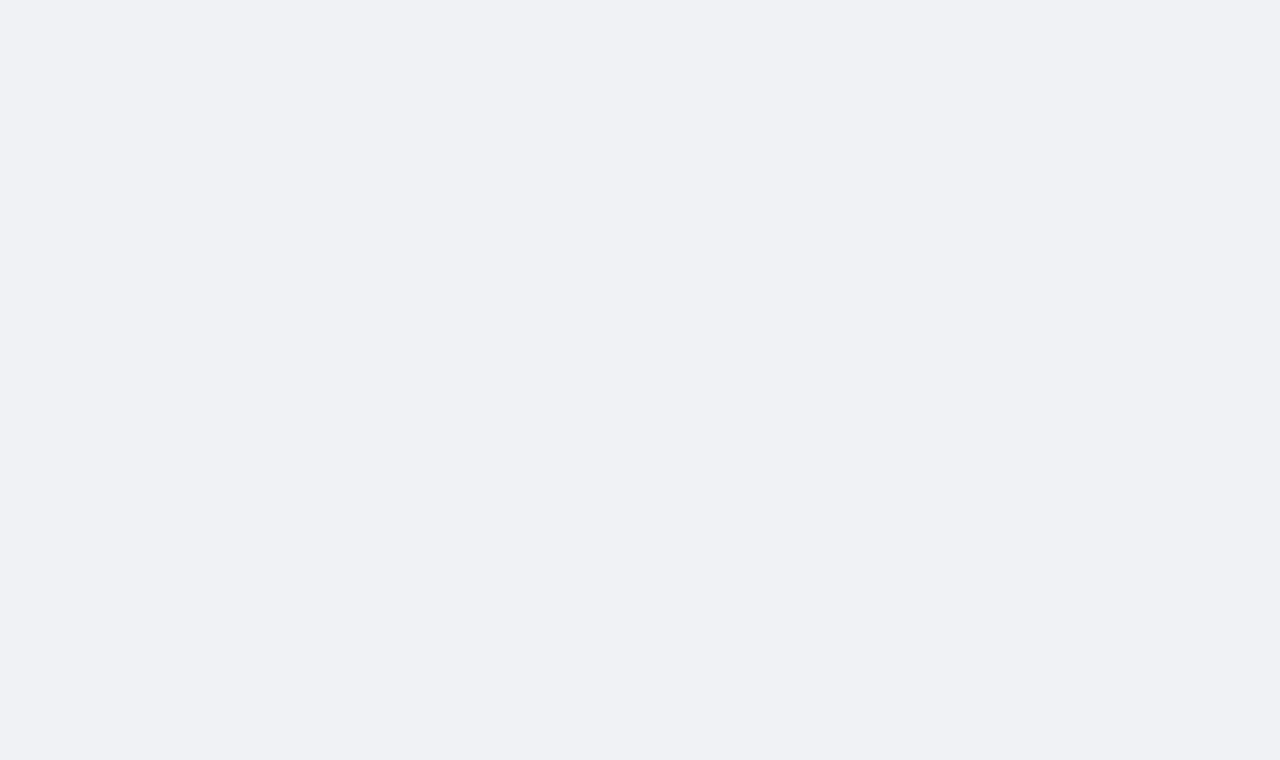
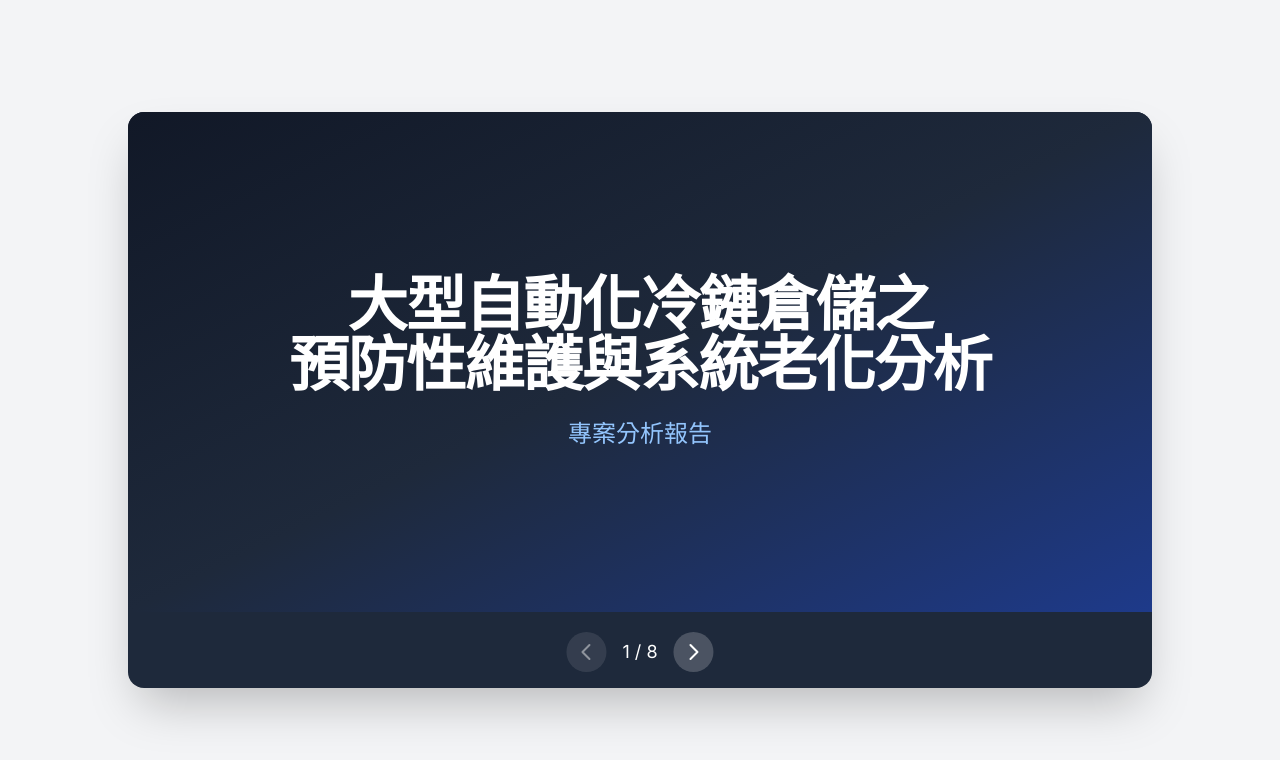
Before and after one commit to toybabywei-bot/zh-presentation, a plain HTML site: page index.html in a window 1280 px wide. Drawn offline with nearby package versions, Linux system fonts and the light colour scheme.

Commit message:
index.html

```diff
--- a/index.html
+++ b/index.html
@@ -43,7 +43,9 @@
             -webkit-backdrop-filter: blur(10px);
             border: 1px solid rgba(255, 255, 255, 0.3);
         }
-
+    </style>
+</head>
+<body class="flex flex-col items-center justify-center min-h-screen p-4 bg-gray-100">
 
     <div class="w-full max-w-5xl aspect-[16/9] shadow-2xl rounded-2xl overflow-hidden relative bg-slate-800" id="presentation-container">
 
```
